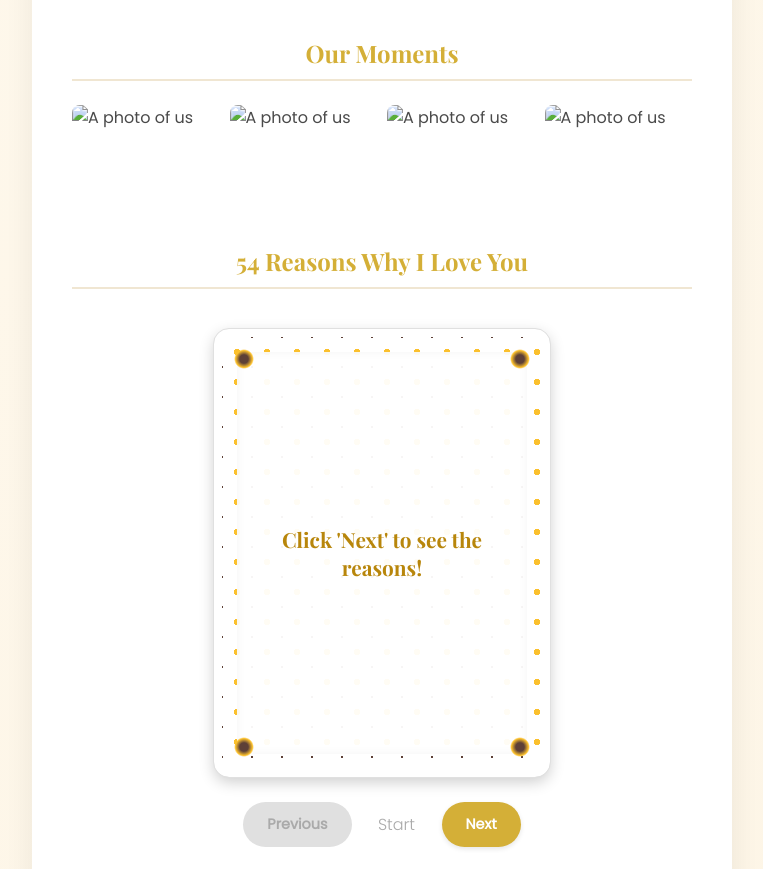
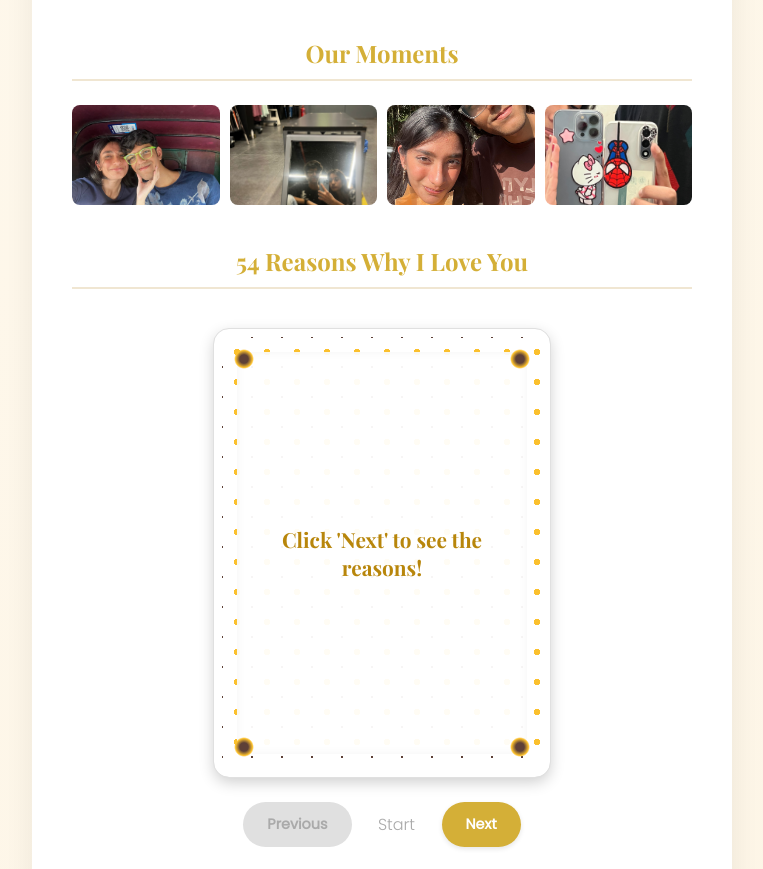
Before and after one commit to svn-ak/eno, a plain HTML site: page index.html in a window 1280 px wide. Shown: the part 2096-2965 px from the top of the page, without its empty margins (258-1021 px from the left). Drawn offline with nearby package versions, Linux system fonts and the light colour scheme.

Commit message:
Update index.html

```diff
--- a/index.html
+++ b/index.html
@@ -376,10 +376,10 @@
 
         <h3>Our Moments</h3>
         <div class="gallery-grid">
-            <img src="placeholder1.jpg" alt="A photo of us" onclick="openModal(this)">
-            <img src="placeholder2.jpg" alt="A photo of us" onclick="openModal(this)">
-            <img src="placeholder3.jpg" alt="A photo of us" onclick="openModal(this)">
-            <img src="placeholder4.jpg" alt="A photo of us" onclick="openModal(this)">
+            <img src="images/photo1.png" alt="A photo of us" onclick="openModal(this)">
+            <img src="images/photo2.png" alt="A photo of us" onclick="openModal(this)">
+            <img src="images/photo3.png" alt="A photo of us" onclick="openModal(this)">
+            <img src="images/photo4.png" alt="A photo of us" onclick="openModal(this)">
             </div>
 
         <div id="myModal" class="modal">
```
